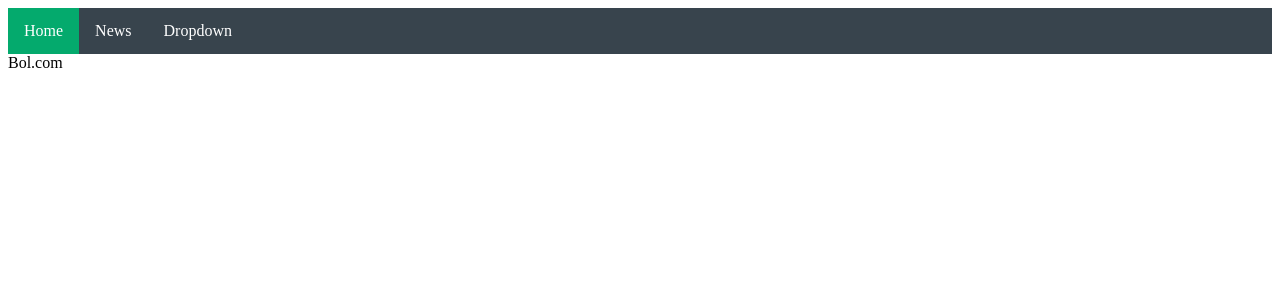
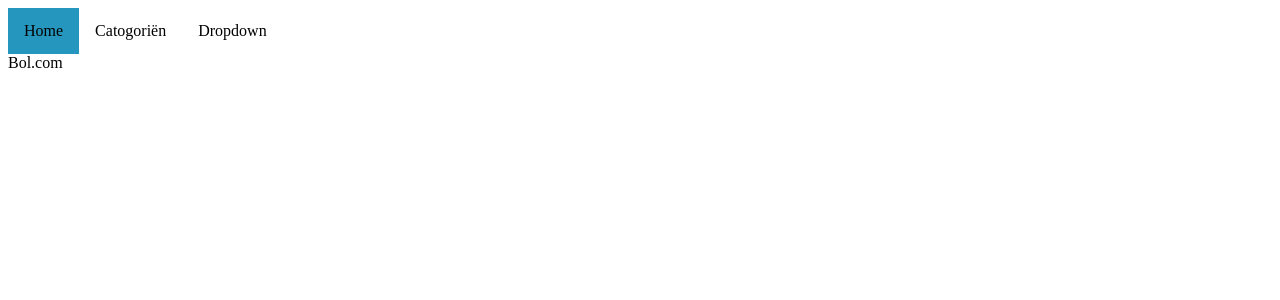
Before and after one commit to TheBoy2901/NetNietBol.com, a PHP site: page / in a window 1280 px wide. Shown: the top 300 px of the page. Run offline with PHP 8.4, Linux system fonts and the light colour scheme.

Commit message:
Update index.php

```diff
--- a/index.php
+++ b/index.php
@@ -1,70 +1,11 @@
 <!doctype html>
 <html>
 <head>
-
-<style>
-body {
-  background-color:white;
-}
-ul {
-  list-style-type: none;
-  margin: 0;
-  padding: 0;
-  overflow: hidden;
-  background-color: #38444d;
-}
-
-li {
-  float: left;
-}
-
-li a, .dropbtn {
-  display: inline-block;
-  color: white;
-  text-align: center;
-  padding: 14px 16px;
-  text-decoration: none;
-}
-
-li a:hover:not(.active), .dropdown:hover .dropbtn {
-  background-color: red;
-}
-
-.active {
-	background-color: #04AA6D;
-}
-
-li.dropdown {
-  display: inline-block;
-}
-
-.dropdown-content {
-  display: none;
-  position: absolute;
-  background-color: #f9f9f9;
-  min-width: 160px;
-  box-shadow: 0px 8px 16px 0px rgba(0,0,0,0.2);
-  z-index: 1;
-}
-
-.dropdown-content a {
-  color: black;
-  padding: 12px 16px;
-  text-decoration: none;
-  display: block;
-  text-align: left;
-}
-
-.dropdown-content a:hover {background-color: #f1f1f1;}
-
-.dropdown:hover .dropdown-content {
-  display: block;
-}
-</style>
+<link rel="stylesheet" href="stijl.css">
 
 <ul>
-<li><a class="active" href="#home">Home</a></li>
-  <li><a href="#news">News</a></li>
+<li><a class="active" href="index.php">Home</a></li>
+  <li><a href="catogoriën.php">Catogoriën</a></li>
   <li class="dropdown">
     <a href="javascript:void(0)" class="dropbtn">Dropdown</a>
     <div class="dropdown-content">
```
